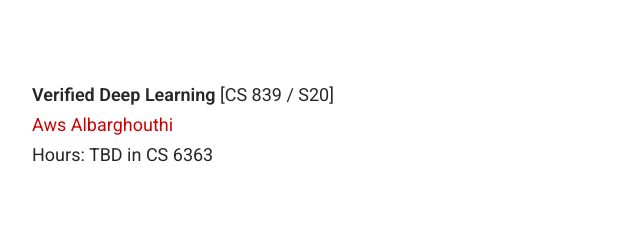
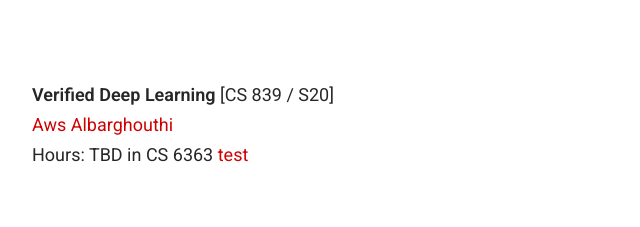
Before and after one commit to verifieddeeplearning/verifieddeeplearning.github.io, a plain HTML site: page course/index.html in a window 1280 px wide. Shown: the top 227 px of the page, 293-933 px from the left. Drawn offline with nearby package versions, Linux system fonts and the light colour scheme.

Commit message:
test pdf

```diff
--- a/course/index.html
+++ b/course/index.html
@@ -52,7 +52,7 @@ height="0" width="0" style="display:none;visibility:hidden"></iframe></noscript>
     <a href="http://cs.wisc.edu/~aws">Aws Albarghouthi</a>
     <br>
     Hours: TBD in CS 6363
-
+    <a href="./test.pdf">test</a>
     <br>
     <br>
     <br>
```
Also changed, not shown: 1 other file.
